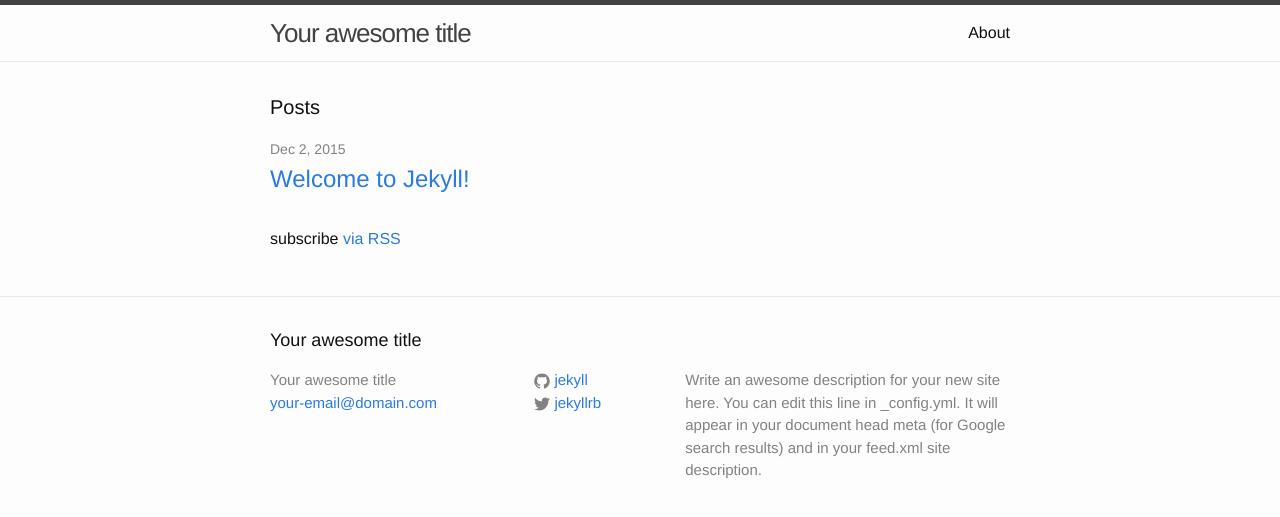
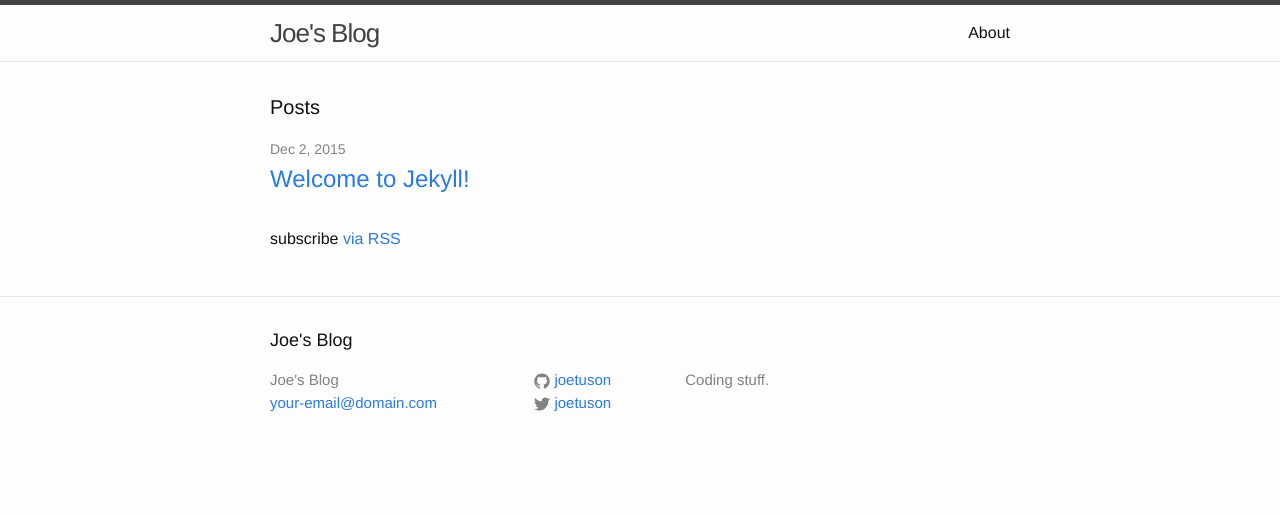
Before and after one commit to joetuson/joetuson.github.io, a Jekyll site: the page built from index.html, in a window 1280 px wide. Shown: the top 517 px of the page. Built offline with Jekyll 4.4.1, drawn with Linux system fonts in a browser that asks for light colours.

Commit message:
updated config

```diff
--- a/_config.yml
+++ b/_config.yml
@@ -6,16 +6,14 @@
 # 'jekyll serve'. If you change this file, please restart the server process.
 
 # Site settings
-title: Your awesome title
+title: Joe's Blog
 email: your-email@domain.com
 description: > # this means to ignore newlines until "baseurl:"
-  Write an awesome description for your new site here. You can edit this
-  line in _config.yml. It will appear in your document head meta (for
-  Google search results) and in your feed.xml site description.
+  Coding stuff.
 baseurl: "" # the subpath of your site, e.g. /blog
 url: "http://joetuson.com" # the base hostname & protocol for your site
-twitter_username: jekyllrb
-github_username:  jekyll
+twitter_username: joetuson
+github_username:  joetuson
 
 # Build settings
 markdown: kramdown
```
